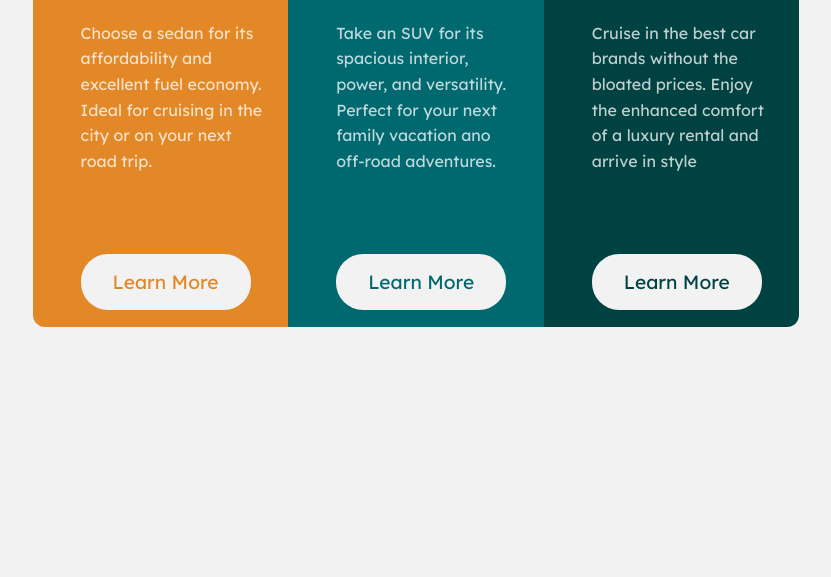
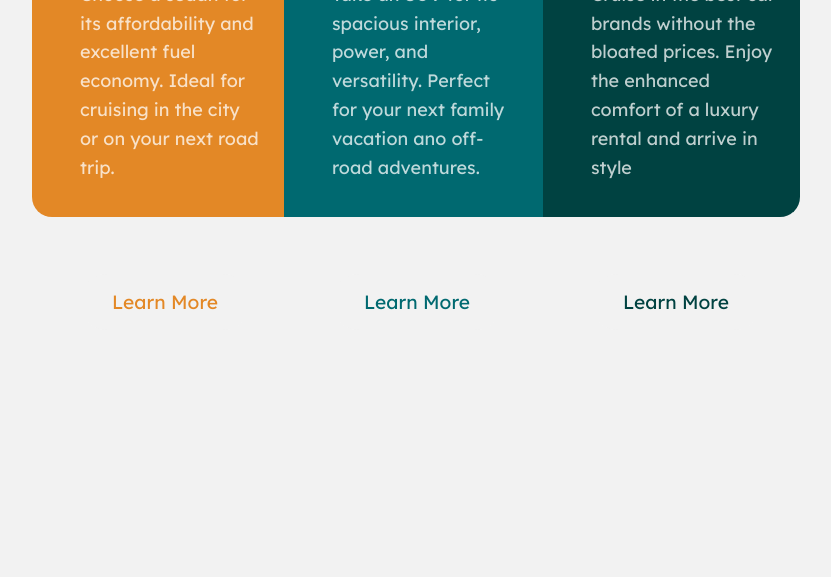
Before and after one commit to liam90/3-col-card, a plain HTML site: page index.html in a window 1280 px wide. Shown: the part 423-1000 px from the top of the page, without its empty margins (224-1055 px from the left). After the commit the page ends 800 px from the top, so only its background shows below. Drawn offline with Linux system fonts and the light colour scheme.

Commit message:
fied @media 1440px

```diff
--- a/css/style.css
+++ b/css/style.css
@@ -20,28 +20,32 @@
 
 /* Layout */
 body {
+  display: flex;
+  justify-content: center;
+  align-items: center;
   font-size: 15px;
   background-color: var(--bg-headings-buttons);
 }
 
-.wrapper {
+/* .wrapper {
   width: 100%;
-  height: 1000px;
+  height: 100vh;
   display: flex;
   justify-content: center;
   align-items: center;
   border: solid thin var(--bg-headings-buttons);
   border-radius: 9px;
-}
+} */
 .container {
   display: flex;
+  justify-content: center;
+  align-items: center;
   width: 60%;
-  height: 600px;
+  height: 100vh;
 }
 
 .card {
-  width: 33.3333%;
-  height: 550px;
+  height: 60vh;
   padding-left: 3rem;
   padding-right: 1.5rem;
 }
@@ -57,10 +61,10 @@ h2 {
 
 p {
   font-family: 'Lexend Deca', sans-serif;
-  font-size: 1rem;
+  font-size: 1.5rem;
   color: var(--paragraph);
   line-height: 1.6;
-  margin-bottom: 6rem;
+  margin-bottom: 9rem;
 }
 
 a {
@@ -81,7 +85,7 @@ a {
 
 /* Card Background Color */
 .sedan {
-  border-radius: 12px 0 0 12px;
+  border-radius: 20px 0 0 20px;
   background: var(--sedan);
 }
 
@@ -90,7 +94,7 @@ a {
 }
 
 .luxury {
-  border-radius: 0 12px 12px 0;
+  border-radius: 0 20px 20px 0;
   background: var(--luxury);
 }
 
@@ -131,6 +135,13 @@ a {
 }
 
 /* BREAKS */
+
+@media(max-width: 1440px) {
+  p {
+    font-size: 1.2em;
+    margin-bottom: 6em;
+  }
+}
 
 /*  Laptop 1024px */
 @media(max-width: 1024px) {
--- a/index.html
+++ b/index.html
@@ -6,34 +6,32 @@
     <meta name="viewport" content="width=device-width, initial-scale=1.0">
 
 <!-- FaviconLink -->
-<link rel="shortcut icon" href="/images/favicon-32x32.png" type="image/x-icon">
+<link rel="shortcut icon" href="/3-col-card/assets/favicon-32x32.png" type="image/x-icon">
     <!-- CSS Link -->
-  <link rel="stylesheet" href="css/style.css">
+  <link rel="stylesheet" href="/3-col-card/css/style.css">
   <!-- Font Awesome -->
   <link rel="stylesheet" href="https://cdnjs.cloudflare.com/ajax/libs/font-awesome/6.0.0/css/all.min.css" integrity="sha512-9usAa10IRO0HhonpyAIVpjrylPvoDwiPUiKdWk5t3PyolY1cOd4DSE0Ga+ri4AuTroPR5aQvXU9xC6qOPnzFeg==" crossorigin="anonymous" referrerpolicy="no-referrer" />
 
   <title>3 Column Preview Card | Solution</title>
   </head>
   <body>
-    <!-- Wrapper -->
-<section class="wrapper">
   <!-- Container -->
       <section class="container">
         <!-- Cards -->
         <section class="card sedan grid">
-          <img src="/images/icon-sedans.svg" alt="" class="pic__size">
+          <img src="/3-col-card/assets/icon-sedans.svg" alt="" class="pic__size">
           <h2>SEDANS</h2>
           <p>Choose a sedan for its affordability and excellent fuel economy. Ideal for cruising in the city or on your next road trip.</p>
           <a href="#" class="btn">Learn More</a>
         </section>
         <section class="card suvs grid">
-          <img src="/images/icon-suvs.svg" alt=""class="pic__size">
+          <img src="/3-col-card/assets/icon-suvs.svg" alt=""class="pic__size">
           <h2>SUVS</h2>
           <p>Take an SUV for its spacious interior, power, and versatility. Perfect for your next family vacation ano off-road adventures.</p>
           <a href="#" class="btn">Learn More</a>
         </section>
         <section class="card luxury grid">
-          <img src="/images/icon-luxury.svg" alt=""class="pic__size">
+          <img src="/3-col-card/assets/icon-luxury.svg" alt=""class="pic__size">
           <h2>LUXURY</h2>
           <p>Cruise in the best car brands without the bloated prices. Enjoy the enhanced comfort of a luxury rental and arrive in style</p>
           <a href="#" class="btn">Learn More</a>
@@ -41,8 +39,6 @@
         <!-- Cards End -->
       </section>
       <!-- Container End -->
-    </section>
-    <!-- Body end -->
     <script src="js/main.js"></script>
   </body>
 </html>
```
Also changed, not shown: assets/favicon-32x32.png (renamed from images/favicon-32x32.png), assets/icon-luxury.svg (renamed from images/icon-luxury.svg), assets/icon-sedans.svg (renamed from images/icon-sedans.svg), assets/icon-suvs.svg (renamed from images/icon-suvs.svg).
